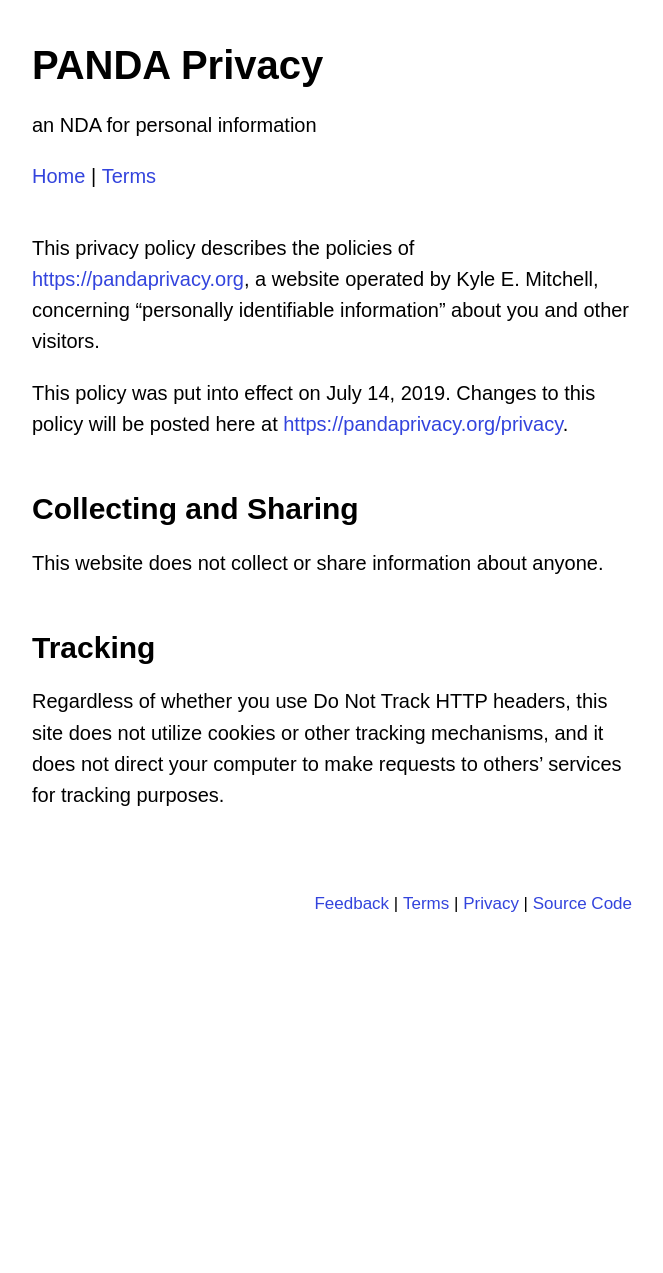
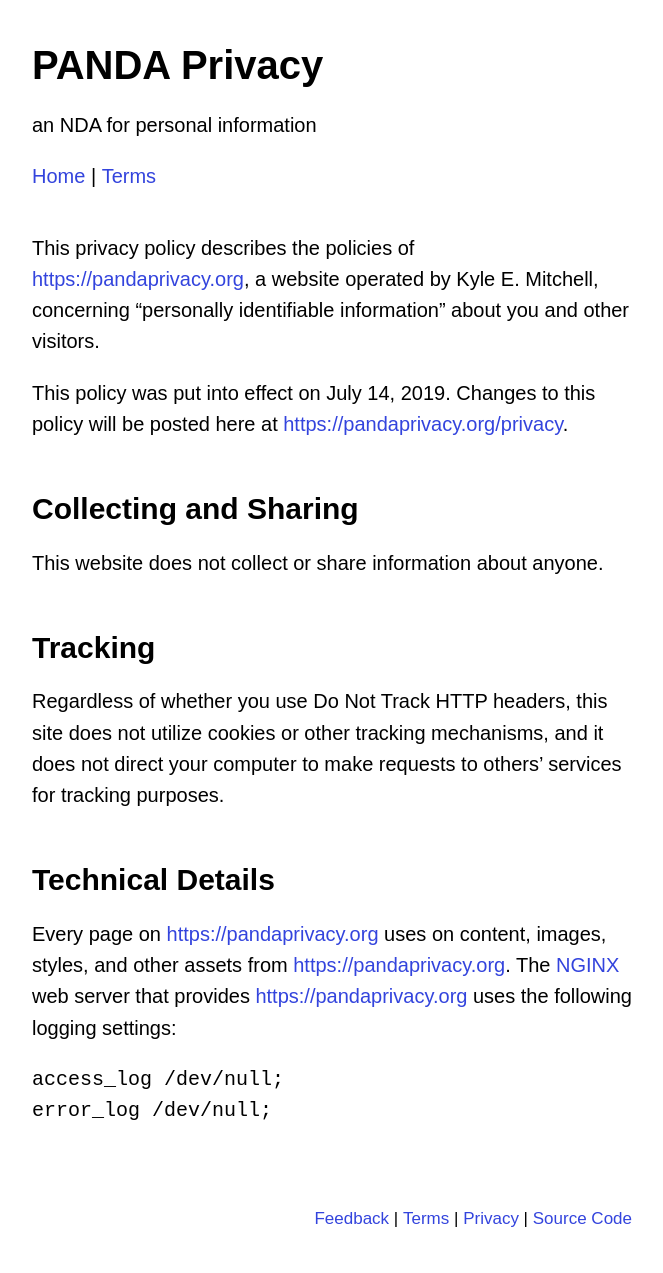
Before and after one commit to pandaprivacy/pandaprivacy.org, a Jekyll site: the page built from privacy.md, in a window 1280 px wide. Shown: the whole page, without its empty margins (308-971 px from the left). Built offline with Jekyll 4.4.1, drawn with Linux system fonts in a browser that asks for light colours; before the commit the page ends 958 px from its top, so only the background shows below that.

Commit message:
Privacy: Add Technical Details

````diff
--- a/privacy.md
+++ b/privacy.md
@@ -15,3 +15,12 @@ This website does not collect or share information about anyone.
 ## Tracking
 
 Regardless of whether you use Do Not Track HTTP headers, this site does not utilize cookies or other tracking mechanisms, and it does not direct your computer to make requests to others' services for tracking purposes.
+
+## Technical Details
+
+Every page on <{{site.url}}> uses on content, images, styles, and other assets from <{{site.url}}>.  The [NGINX](https://nginx.com) web server that provides <{{site.url}}> uses the following logging settings:
+
+```nginx
+access_log /dev/null;
+error_log /dev/null;
+```
````
